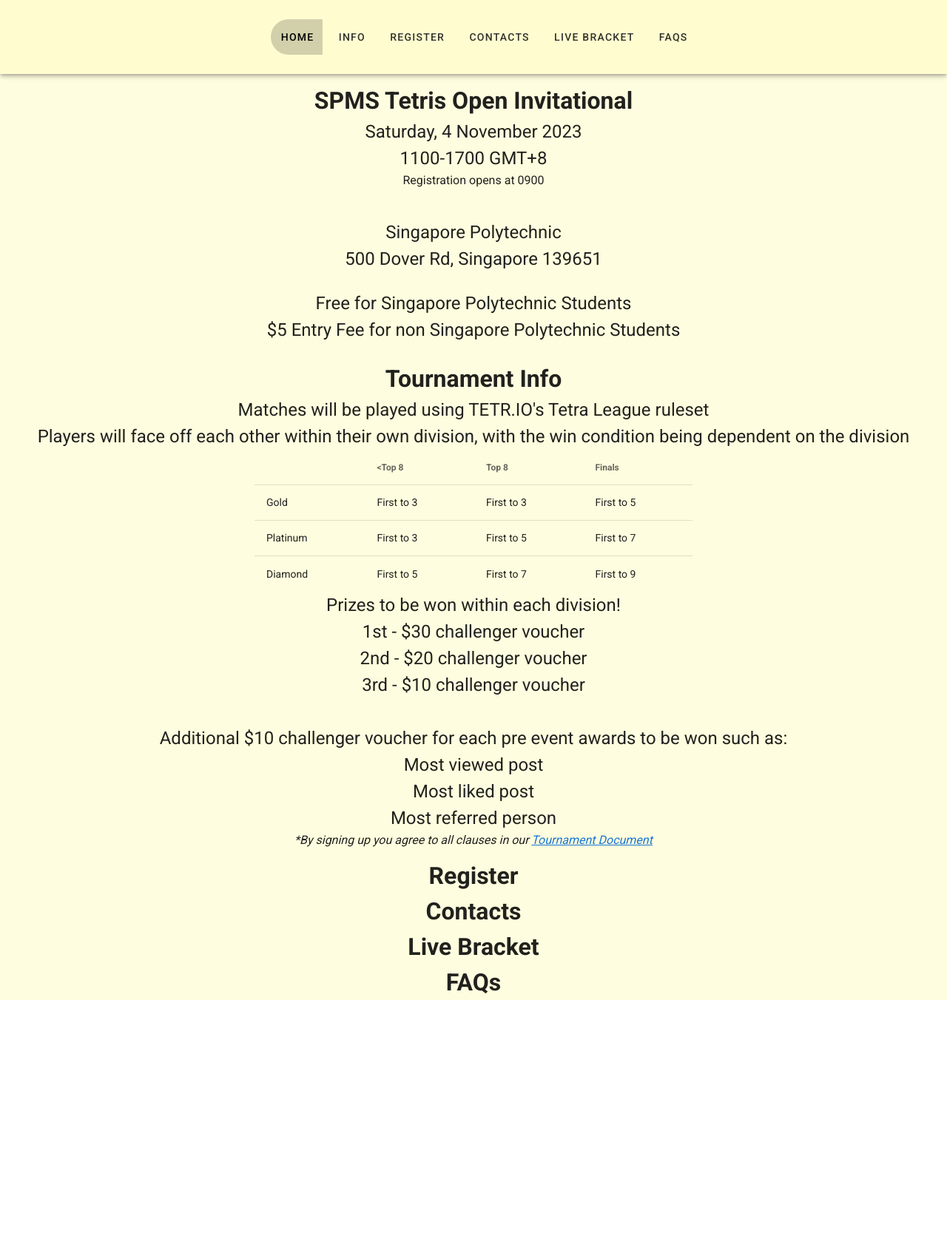
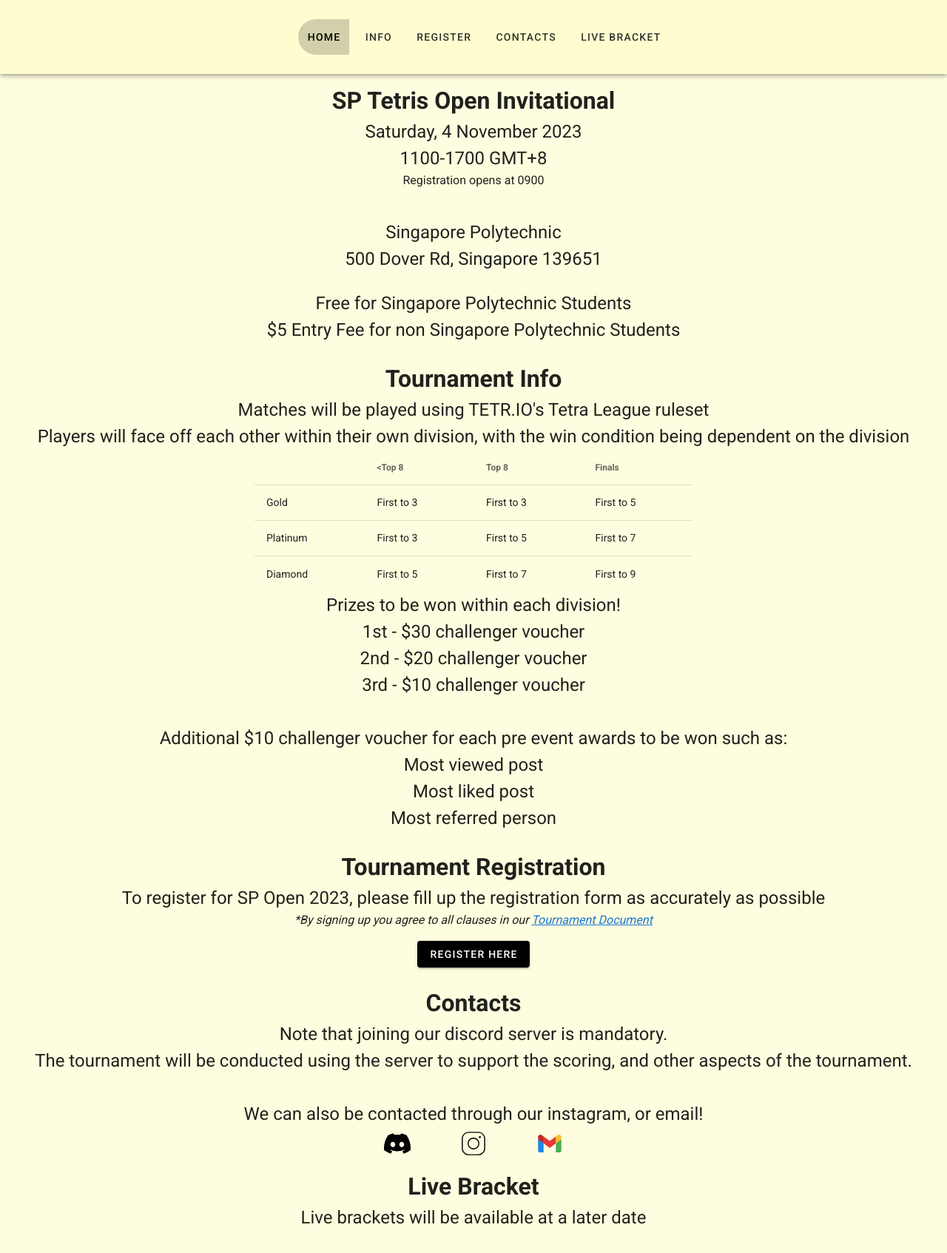
Before and after one commit to SPMS-Tetris/SPMS-Tetris.github.io, a Vue app: page / in a window 1280 px wide. Shown: the top 1694 px of the page at 74% size. Before the commit the page ends 1352 px from the top, so only its background shows below. Built offline with nearby package versions, Linux system fonts and the light colour scheme.

Commit message:
added contact and registration, made content responsive

```diff
--- a/public/index.html
+++ b/public/index.html
@@ -5,7 +5,7 @@
     <meta http-equiv="X-UA-Compatible" content="IE=edge">
     <meta name="viewport" content="width=device-width,initial-scale=1.0">
     <link rel="icon" href="<%= BASE_URL %>favicon.ico">
-    <title><%= htmlWebpackPlugin.options.title %></title>
+    <title>SPMS Tetris Open Invitational</title>
     <link rel="stylesheet" href="https://fonts.googleapis.com/css?family=Roboto:100,300,400,500,700,900">
     <link rel="stylesheet" href="https://cdn.jsdelivr.net/npm/@mdi/font@latest/css/materialdesignicons.min.css">
   </head>
--- a/src/App.vue
+++ b/src/App.vue
@@ -34,13 +34,13 @@
 
     </v-app-bar>
 
-    <v-main class="px-6 mt-0 text-center" style="margin-top:100px">
+    <v-main class="px-6 mt-0 pb-16 text-center" style="margin-top:100px">
       <Home/>
       <Info/>
-      <h1 id="register">Register</h1>
-      <h1 id="contacts">Contacts</h1>
+      <Registration/>
+      <Contact/>
       <h1 id="live bracket">Live Bracket</h1>
-      <h1 id="info">FAQs</h1>
+      <h2>Live brackets will be available at a later date</h2>
     </v-main>
   </v-app>
 </template>
@@ -61,13 +61,15 @@
 import Vue from 'vue';
 import Home from "@/views/Home.vue";
 import Info from "@/views/Info.vue";
+import Registration from "@/views/Registration.vue";
+import Contact from "@/views/Contact.vue";
 
 export default Vue.extend({
   name: 'App',
-  components: {Info, Home},
+  components: {Contact, Registration, Info, Home},
 
   data: () => ({
-    toolbar_items: ['Home', 'Info', 'Register', 'Contacts', 'Live Bracket', 'FAQs'],
+    toolbar_items: ['Home', 'Info', 'Register', 'Contacts', 'Live Bracket'],
     selected: 'Home'
   }),
 });
--- /dev/null
+++ b/src/components/discord.vue
@@ -0,0 +1,3 @@
+<template>
+    <svg xmlns="http://www.w3.org/2000/svg" viewBox="0 0 127.14 96.36"><g id="图层_2" data-name="图层 2"><g id="Discord_Logos" data-name="Discord Logos"><g id="Discord_Logo_-_Large_-_White" data-name="Discord Logo - Large - White"><path d="M107.7,8.07A105.15,105.15,0,0,0,81.47,0a72.06,72.06,0,0,0-3.36,6.83A97.68,97.68,0,0,0,49,6.83,72.37,72.37,0,0,0,45.64,0,105.89,105.89,0,0,0,19.39,8.09C2.79,32.65-1.71,56.6.54,80.21h0A105.73,105.73,0,0,0,32.71,96.36,77.7,77.7,0,0,0,39.6,85.25a68.42,68.42,0,0,1-10.85-5.18c.91-.66,1.8-1.34,2.66-2a75.57,75.57,0,0,0,64.32,0c.87.71,1.76,1.39,2.66,2a68.68,68.68,0,0,1-10.87,5.19,77,77,0,0,0,6.89,11.1A105.25,105.25,0,0,0,126.6,80.22h0C129.24,52.84,122.09,29.11,107.7,8.07ZM42.45,65.69C36.18,65.69,31,60,31,53s5-12.74,11.43-12.74S54,46,53.89,53,48.84,65.69,42.45,65.69Zm42.24,0C78.41,65.69,73.25,60,73.25,53s5-12.74,11.44-12.74S96.23,46,96.12,53,91.08,65.69,84.69,65.69Z"/></g></g></g></svg>
+</template>
--- /dev/null
+++ b/src/components/gmail.vue
@@ -0,0 +1,3 @@
+<template>
+    <svg xmlns="http://www.w3.org/2000/svg"  viewBox="0 0 48 48" width="48px" height="48px"><path fill="#4caf50" d="M45,16.2l-5,2.75l-5,4.75L35,40h7c1.657,0,3-1.343,3-3V16.2z"/><path fill="#1e88e5" d="M3,16.2l3.614,1.71L13,23.7V40H6c-1.657,0-3-1.343-3-3V16.2z"/><polygon fill="#e53935" points="35,11.2 24,19.45 13,11.2 12,17 13,23.7 24,31.95 35,23.7 36,17"/><path fill="#c62828" d="M3,12.298V16.2l10,7.5V11.2L9.876,8.859C9.132,8.301,8.228,8,7.298,8h0C4.924,8,3,9.924,3,12.298z"/><path fill="#fbc02d" d="M45,12.298V16.2l-10,7.5V11.2l3.124-2.341C38.868,8.301,39.772,8,40.702,8h0 C43.076,8,45,9.924,45,12.298z"/></svg>
+</template>
--- /dev/null
+++ b/src/components/instagram.vue
@@ -0,0 +1,3 @@
+<template>
+  <svg xmlns="http://www.w3.org/2000/svg"  viewBox="0 0 50 50" width="50px" height="50px"><path d="M 16 3 C 8.8324839 3 3 8.8324839 3 16 L 3 34 C 3 41.167516 8.8324839 47 16 47 L 34 47 C 41.167516 47 47 41.167516 47 34 L 47 16 C 47 8.8324839 41.167516 3 34 3 L 16 3 z M 16 5 L 34 5 C 40.086484 5 45 9.9135161 45 16 L 45 34 C 45 40.086484 40.086484 45 34 45 L 16 45 C 9.9135161 45 5 40.086484 5 34 L 5 16 C 5 9.9135161 9.9135161 5 16 5 z M 37 11 A 2 2 0 0 0 35 13 A 2 2 0 0 0 37 15 A 2 2 0 0 0 39 13 A 2 2 0 0 0 37 11 z M 25 14 C 18.936712 14 14 18.936712 14 25 C 14 31.063288 18.936712 36 25 36 C 31.063288 36 36 31.063288 36 25 C 36 18.936712 31.063288 14 25 14 z M 25 16 C 29.982407 16 34 20.017593 34 25 C 34 29.982407 29.982407 34 25 34 C 20.017593 34 16 29.982407 16 25 C 16 20.017593 20.017593 16 25 16 z"/></svg>
+</template>
--- a/src/plugins/vuetify.ts
+++ b/src/plugins/vuetify.ts
@@ -1,7 +1,23 @@
 import Vue from 'vue';
 import Vuetify from 'vuetify/lib/framework';
+import Discord from "@/components/discord.vue";
+import Gmail from "@/components/gmail.vue";
+import Instagram from "@/components/instagram.vue";
 
 Vue.use(Vuetify);
 
 export default new Vuetify({
+    icons: {
+        values: {
+            discord: {
+                component: Discord,
+            },
+            gmail: {
+                component: Gmail,
+            },
+            instagram: {
+                component: Instagram,
+            },
+        }
+    }
 });
--- /dev/null
+++ b/src/views/Contact.vue
@@ -0,0 +1,38 @@
+<template>
+  <v-container fluid>
+    <h1 id="contacts" class="anchor"/>
+    <h1>Contacts</h1>
+    <h2>
+      Note that joining our discord server is mandatory. <br/>
+      The tournament will be conducted using the server to support the scoring, and other aspects of the tournament. <br/>
+      <br/>
+      We can also be contacted through our instagram, or email!
+    </h2>
+
+    <v-row class="d-flex justify-center">
+      <v-col lg="1" md="3" sm="4">
+        <v-btn icon large href="https://discord.gg/PqCeyyyndg">
+          <v-icon large>$discord</v-icon>
+        </v-btn>
+      </v-col>
+      <v-col lg="1" md="3" sm="4">
+        <v-btn icon large href="https://www.instagram.com/sp_mindsports">
+          <v-icon large>$instagram</v-icon>
+        </v-btn>
+      </v-col>
+      <v-col lg="1" md="3" sm="4">
+        <v-btn icon large href = "mailto: spmstetris@gmail.com">
+          <v-icon large>$gmail</v-icon>
+        </v-btn>
+      </v-col>
+    </v-row>
+
+
+  </v-container>
+</template>
+
+<script>
+export default {
+  name: "Contact"
+}
+</script>
--- a/src/views/Home.vue
+++ b/src/views/Home.vue
@@ -1,6 +1,7 @@
 <template>
   <v-container fluid>
-    <h1 id="home">SPMS Tetris Open Invitational</h1>
+    <h1 id="home" class="anchor"/>
+    <h1>SP Tetris Open Invitational</h1>
     <h2>
       Saturday, 4 November 2023 <br/>
       1100-1700 GMT+8
--- a/src/views/Info.vue
+++ b/src/views/Info.vue
@@ -1,13 +1,14 @@
 <template>
   <v-container fluid>
-    <h1 id="info">Tournament Info</h1>
+    <h1 id="info" class="anchor"/>
+    <h1>Tournament Info</h1>
     <h2>
       Matches will be played using TETR.IO's Tetra League ruleset <br/>
       Players will face off each other within their own division, with the win condition being dependent on the division <br/>
     </h2>
 
     <v-row class="d-flex justify-center">
-      <v-col cols="6">
+      <v-col lg="6" md="8">
         <v-simple-table style="background-color: #fffddf">
           <template v-slot:default>
             <thead>
@@ -50,21 +51,18 @@
       Most liked post <br/>
       Most referred person <br/>
     </h2>
-
-    <i>
-      *By signing up you agree to all clauses in our <a href="https://docs.google.com/document/d/1QiIgl84L9GUyFh7xrAhjrqf1GA_tLPPCNJJ-PJgLlis/edit?usp=sharing" target="_blank">Tournament Document</a>
-    </i>
   </v-container>
 </template>
 
 <script>
 import Vue from "vue";
-export default {
+
+export default Vue.extend({
   name: "Info",
   data() {
     return {
       brackets: [['Gold',3,3,5], ['Platinum',3,5,7], ['Diamond',5,7,9]]
     }
   }
-}
+})
 </script>
--- /dev/null
+++ b/src/views/Registration.vue
@@ -0,0 +1,20 @@
+<template>
+  <v-container fluid>
+    <h1 id="register" class="anchor"/>
+    <h1>Tournament Registration</h1>
+    <h2>To register for SP Open 2023, please fill up the registration form as accurately as possible</h2>
+    <i>
+      *By signing up you agree to all clauses in our <a href="https://docs.google.com/document/d/1QiIgl84L9GUyFh7xrAhjrqf1GA_tLPPCNJJ-PJgLlis/edit?usp=sharing" target="_blank">Tournament Document</a>
+    </i>
+
+    <br/>
+
+    <v-btn color="black" style="color: white" href="https://forms.gle/YZRGPBqsk8BtTGPa9" target="_blank" class="mt-4">Register Here</v-btn>
+  </v-container>
+</template>
+
+<script>
+export default {
+  name: "Registration"
+}
+</script>
```
Also changed, not shown: 1 other file (tests, documents, lock files or other folders).
